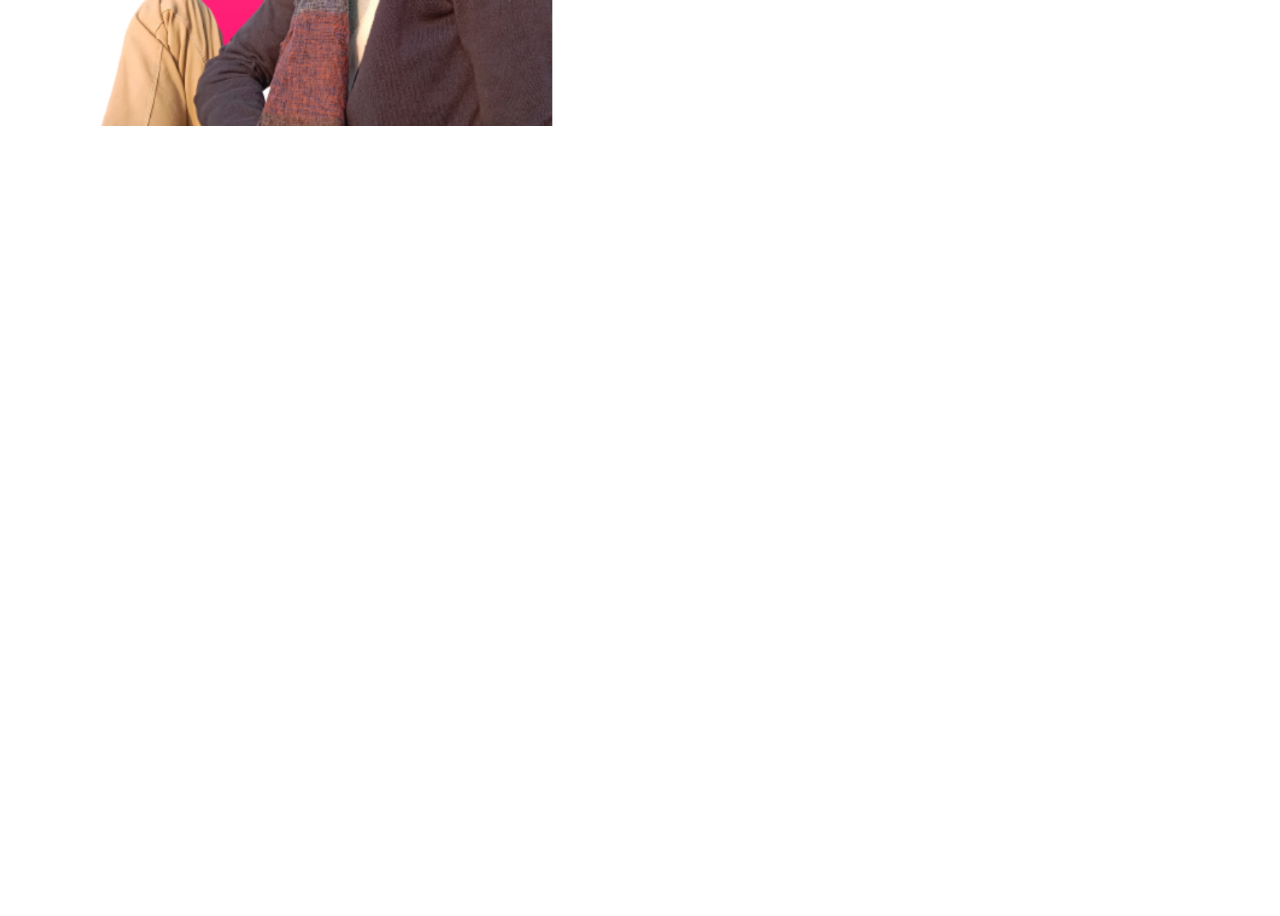
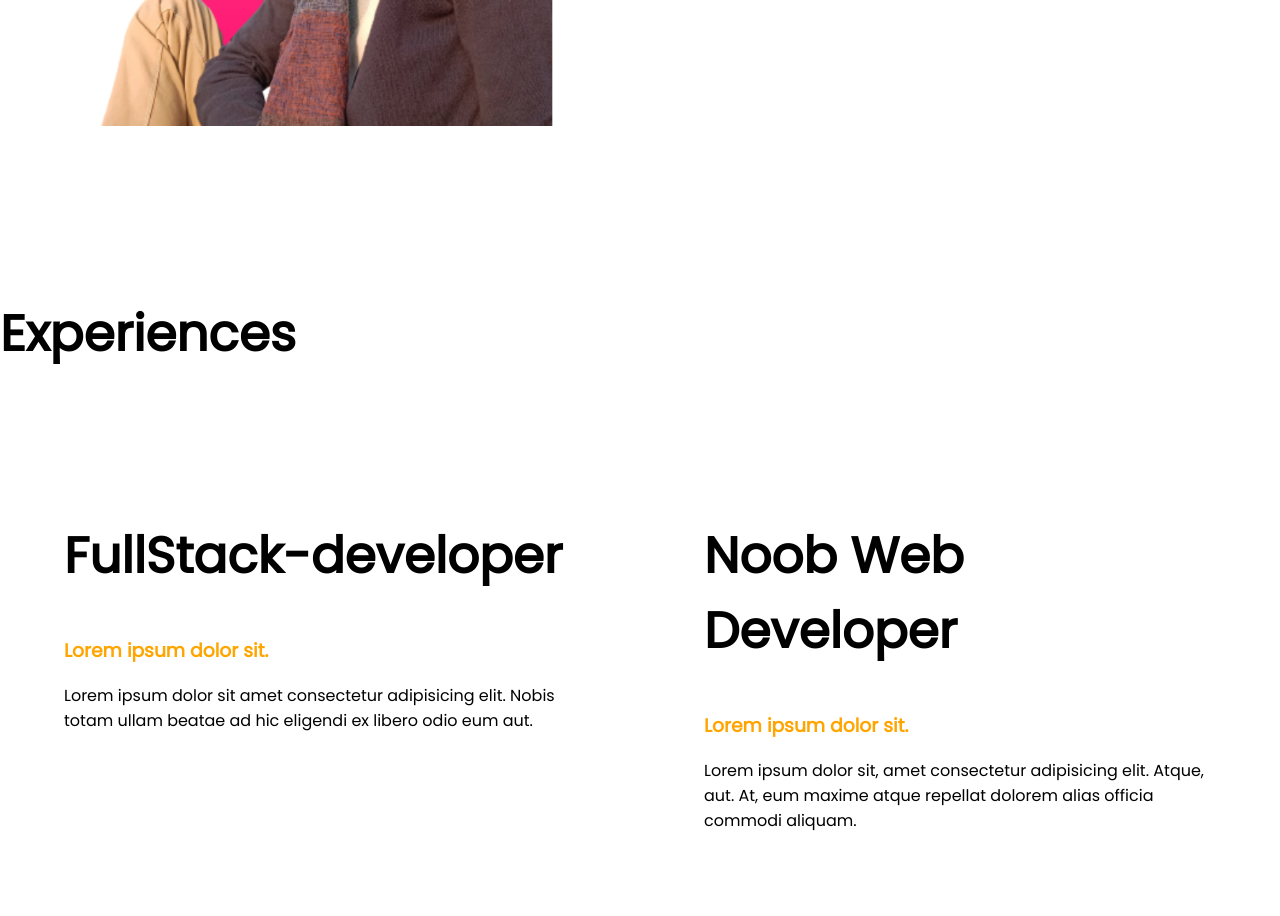
Before and after one commit to lalon147/Portfolio1, a plain HTML site: page index.html in a window 1280 px wide. Shown: the part 1196-2112 px from the top of the page. Before the commit the page ends 1493 px from the top, so only its background shows below. Drawn offline with Linux system fonts and the light colour scheme.

Commit message:
experience section

```diff
--- a/index.html
+++ b/index.html
@@ -14,7 +14,7 @@
 
 <body>
 
-   <section class="top-banner">
+   <section class="top-banner flexible-container">
 
     <div class="half-width">
         <h1>Welcome To</h1>
@@ -28,7 +28,7 @@
         <img src="/images/my-bg2.png">
     </div>
    </section>
-    <section class="dream-big">
+    <section class="dream-big flexible-container">
         <div class="half-width">
             <img src="/images/my-bg2.png">
         </div>
@@ -43,7 +43,28 @@
 
 
    </section>
+<section class="experiences">
+    <h1>Experiences</h1>
+    <div class="flexible-container">
+        <div class="half-width">
+            <h1>
+                FullStack-developer
+            </h1>
+            <h3>
+                <span class="orange">Lorem ipsum dolor sit.</span>
+            </h3>
+            <p>Lorem ipsum dolor sit amet consectetur adipisicing elit. Nobis totam ullam beatae ad hic eligendi ex libero odio eum aut.</p>
+        </div>
+        <div class="half-width">
+            <h1>Noob Web Developer</h1>
+            <h3><span class="orange">Lorem ipsum dolor sit.</span></h3>
+            <p>
+                Lorem ipsum dolor sit, amet consectetur adipisicing elit. Atque, aut. At, eum maxime atque repellat dolorem alias officia commodi aliquam.
+            </p>
+        </div>
+    </div>
 
+</section>
 
 </body>
 
--- a/styles.css
+++ b/styles.css
@@ -11,7 +11,7 @@ h1{
 .orange{
     color: orange;
 }
-section{
+.flexible-container{
     display: flex;
     margin-bottom: 100px;
 }
```
